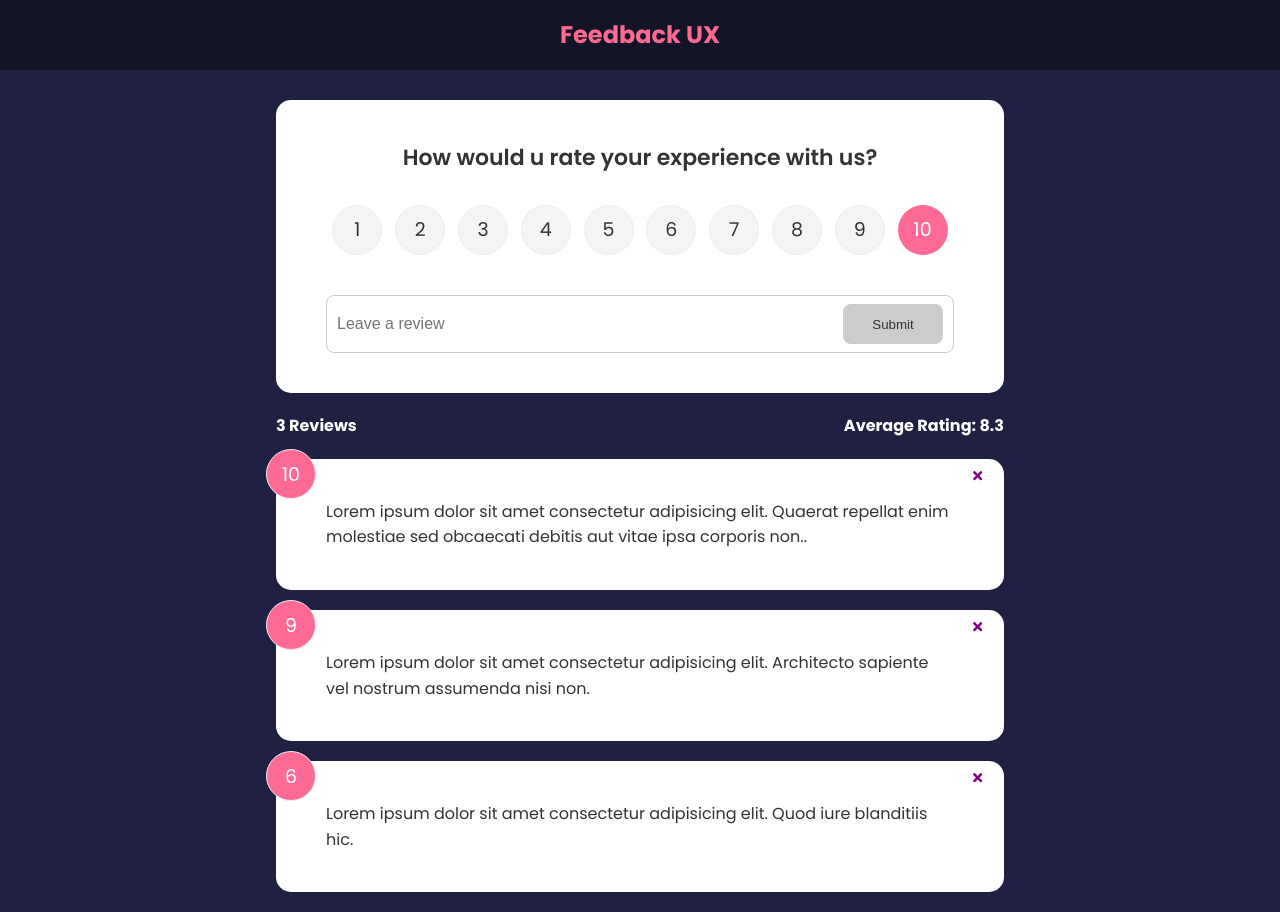
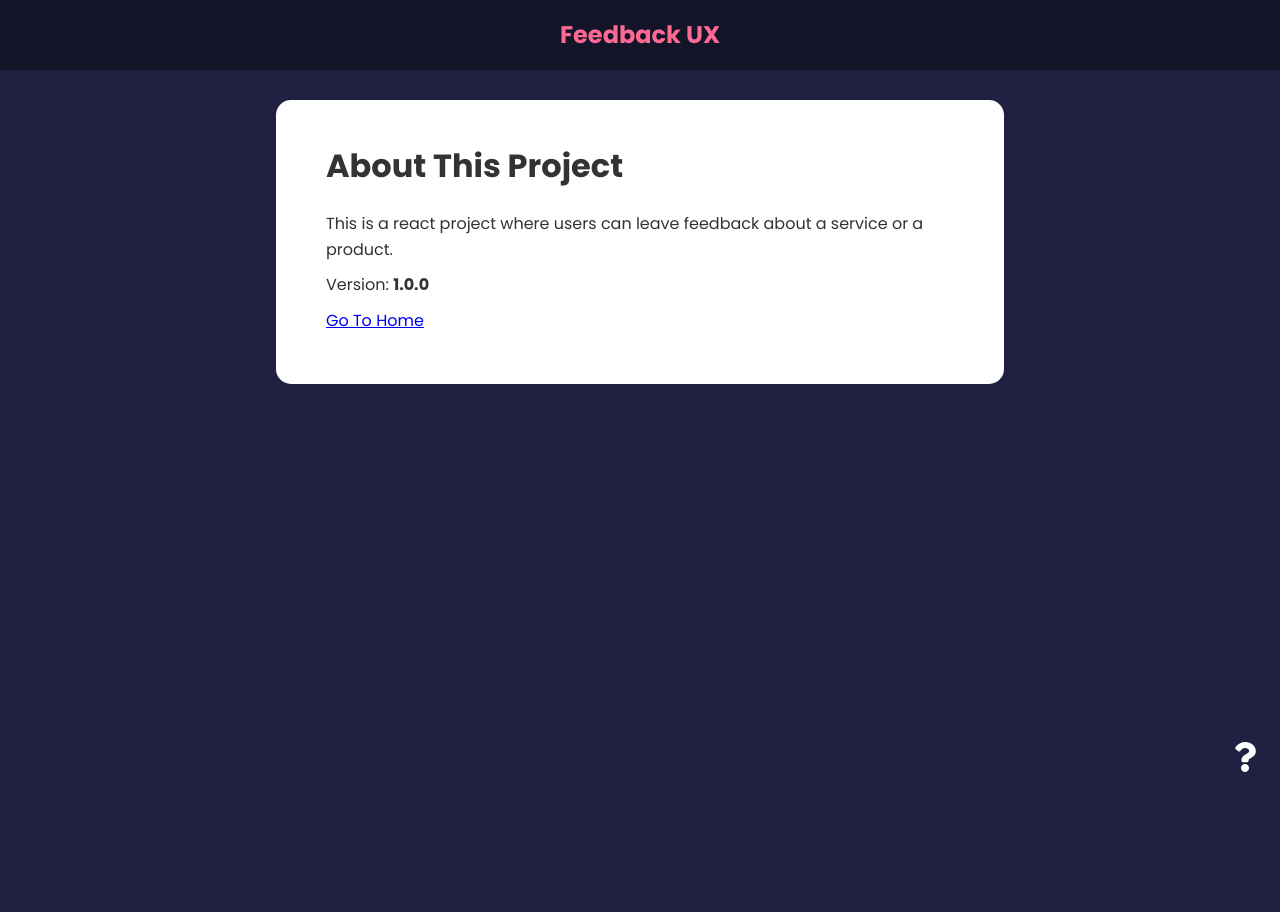
Before and after one commit to raunak96/feedback-app, a React (Create React App) app: page /about in a window 1280 px wide. After the commit the page ends 800 px from the top, so only its background shows below. Built offline with nearby package versions, Linux system fonts and the light colour scheme.

Commit message:
added react-router for navigation to About Page

```diff
--- a/package.json
+++ b/package.json
@@ -10,6 +10,7 @@
     "react": "^18.2.0",
     "react-dom": "^18.2.0",
     "react-icons": "^4.4.0",
+    "react-router-dom": "^6.4.1",
     "react-scripts": "5.0.1",
     "uuid": "^9.0.0",
     "web-vitals": "^2.1.4"
--- a/src/App.js
+++ b/src/App.js
@@ -5,6 +5,9 @@ import Header from "./components/Header";
 import Stats from "./components/Stats";
 import FeedbackData from "./data/FeedbackData";
 import { v4 as uuidv4 } from "uuid";
+import { BrowserRouter as Router, Route, Routes } from "react-router-dom";
+import AboutPage from "./pages/aboutPage";
+import AboutIconLink from "./components/AboutIconLink";
 
 const App = () => {
 	const [feedback, setFeedback] = useState(FeedbackData);
@@ -17,17 +20,28 @@ const App = () => {
 		setFeedback(prev => [newFeedback, ...prev]);
 	};
 	return (
-		<>
+		<Router>
 			<Header />
 			<div className="container">
+				<Routes>
+					<Route
+						path="/"
+						element={
+							<>
 								<FeedbackForm handleAdd={addFeedback} />
 								<Stats feedback={feedback} />
 								<FeedbackList
 									feedback={feedback}
 									handleDelete={deleteFeedback}
 								/>
+							</>
+						}
+					/>
+					<Route path="about" element={<AboutPage />} />
+				</Routes>
 			</div>
-		</>
+			<AboutIconLink />
+		</Router>
 	);
 };
 
--- /dev/null
+++ b/src/components/AboutIconLink.jsx
@@ -0,0 +1,14 @@
+import { FaQuestion } from "react-icons/fa";
+import { Link } from "react-router-dom";
+
+const AboutIconLink = () => {
+	return (
+		<div className="about-link">
+			<Link to="/about">
+				<FaQuestion size={30} />
+			</Link>
+		</div>
+	);
+};
+
+export default AboutIconLink;
--- a/src/components/Header.jsx
+++ b/src/components/Header.jsx
@@ -1,4 +1,5 @@
 import PropTypes from "prop-types";
+import { Link } from "react-router-dom";
 
 const Header = ({ text = "Feedback UX", bgColor, textColor }) => {
 	const headerStyles = {
@@ -8,7 +9,9 @@ const Header = ({ text = "Feedback UX", bgColor, textColor }) => {
 	return (
 		<header style={headerStyles}>
 			<div className="container">
-				<h2>{text}</h2>
+				<Link to="/" className="logo">
+					<h2>{text}</h2>
+				</Link>
 			</div>
 		</header>
 	);
--- a/src/index.css
+++ b/src/index.css
@@ -31,7 +31,10 @@ header {
     align-items: center;
     margin-bottom: 30px;
 }
-
+header a.logo{
+    text-decoration: none;
+    color: inherit;
+}
 .card {
     background-color: #fff;
     color: #333;
@@ -180,7 +183,7 @@ input:focus {
 }
 
 .about-link {
-    position: absolute;
+    position: fixed;
     bottom: 20px;
     right: 20px;
     color: #fff;
--- /dev/null
+++ b/src/pages/aboutPage.jsx
@@ -0,0 +1,24 @@
+import { Link } from "react-router-dom";
+import Card from "../components/shared/Card";
+
+const AboutPage = () => {
+	return (
+		<Card>
+			<div className="about">
+				<h1>About This Project</h1>
+				<p>
+					This is a react project where users can leave feedback about
+					a service or a product.
+				</p>
+				<p>
+					Version: <strong>1.0.0</strong>
+				</p>
+				<p>
+					<Link to="/">Go To Home</Link>
+				</p>
+			</div>
+		</Card>
+	);
+};
+
+export default AboutPage;
```
Also changed, not shown: 1 other file (tests, documents, lock files or other folders). Lines whose indentation alone changed are shown as unchanged.
